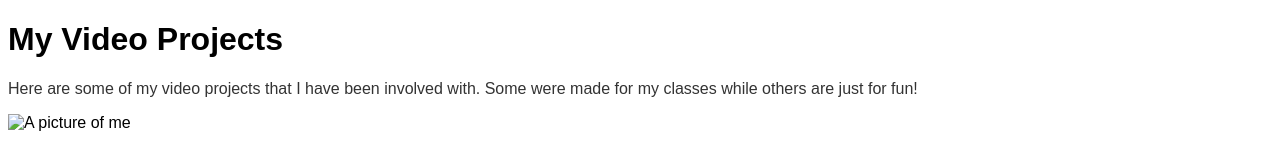
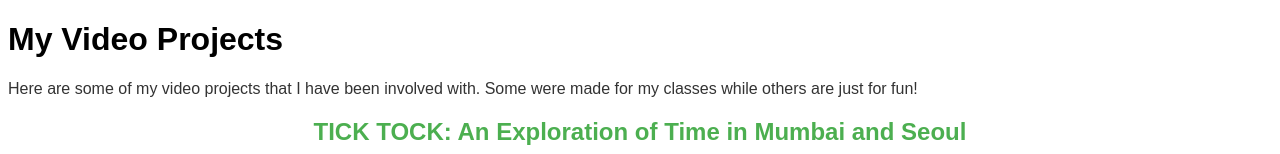
Before and after one commit to Mnguyener/jonathanwinfilms, a plain HTML site: page videoprojects.html in a window 1280 px wide. Shown: the top 154 px of the page. Drawn offline with Linux system fonts and the light colour scheme.

Commit message:
Update videoprojects.html

```diff
--- a/videoprojects.html
+++ b/videoprojects.html
@@ -28,7 +28,6 @@
 <body>
     <h1>My Video Projects</h1>
     <p>Here are some of my video projects that I have been involved with. Some were made for my classes while others are just for fun! </p>
-    <img src="your-image-url.jpg" alt="A picture of me" width="300">
 
     <h2>TICK TOCK: An Exploration of Time in Mumbai and Seoul</h2>
     <!-- Embed the YouTube video for Project 1 -->
```
